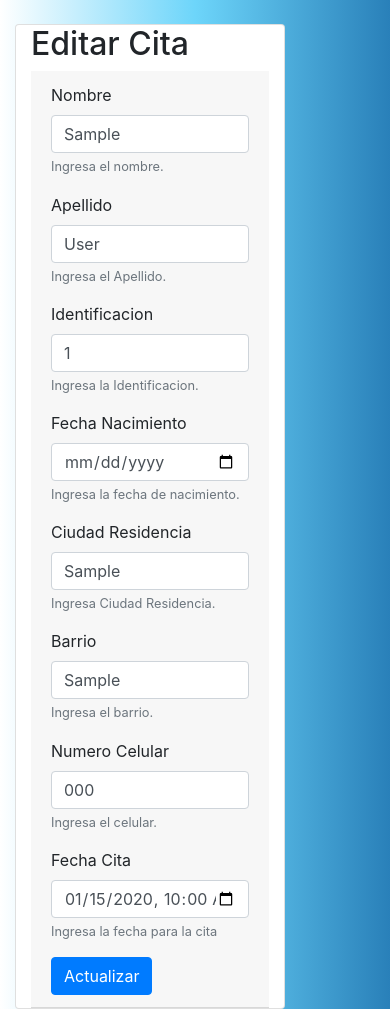
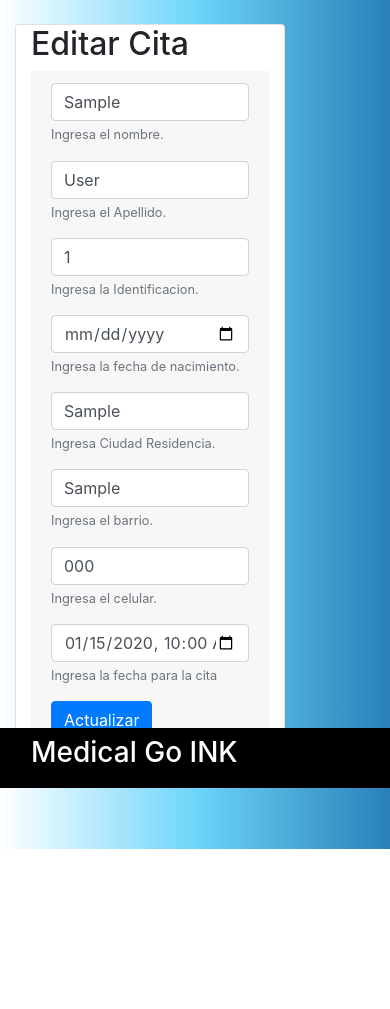
Before and after one commit to Betest/MedicalGoFlask, a Flask app: page /editappointment/1 in a window 390 px wide. Shown: the part 56-1065 px from the top of the page. After the commit the page ends 905 px from the top, so only its background shows below. Run offline with Flask 2, Linux system fonts and the light colour scheme; tables that the repository leaves empty or names only in its code hold one stand-in row (values such as "Sample post"); some libraries are stand-ins or nearby versions.

Commit message:
fix table responsive and footer

```diff
--- a/static/css/main.css
+++ b/static/css/main.css
@@ -9,3 +9,17 @@
 .icon img{
     width: 60px;
 }
+
+
+
+.footered {
+    display: block;
+    position:fixed;
+    left:0px;
+    bottom:0px;
+    height:60px;
+    width:100%;
+    background-color:black;
+    color: white;
+
+  }
--- a/templates/create-appointment.html
+++ b/templates/create-appointment.html
@@ -1,6 +1,6 @@
 {% extends "layout.html" %}
 {% block content %}
-<div class="col-md-8 card">
+<div class="container col-md-8 card">
   <h2>Agendar Cita</h2>
   <form action="/addappointment" method="POST">
 
--- a/templates/edit-appointment.html
+++ b/templates/edit-appointment.html
@@ -6,49 +6,41 @@
     <form action="/updateappointment/{{appointment.0}}" method="POST">
 
       <div class="form-group">
-        <label for="exampleInputAppointment1">Nombre</label>
         <input type="text" class="form-control" name="firstName" value="{{ appointment.1 }}">
         <small id="appointmentlHelp" class="form-text text-muted">Ingresa el nombre.</small>
       </div>
 
       <div class="form-group">
-        <label for="exampleInputLastName1">Apellido</label>
         <input type="text" class="form-control" name="lastName" value="{{ appointment.2 }}">
         <small id="lasteNameHelp" class="form-text text-muted">Ingresa el Apellido.</small>
       </div>
 
       <div class="form-group">
-          <label for="exampleInputIdent1">Identificacion</label>
           <input type="text" class="form-control" name="ident" value="{{ appointment.3 }}">
           <small id="identHelp" class="form-text text-muted">Ingresa la Identificacion.</small>
         </div>
 
         <div class="form-group">
-          <label for="exampleInputDate1">Fecha Nacimiento</label>
           <input type="date" class="form-control" name="date" value="{{ appointment.4 }}">
           <small id="dateHelp" class="form-text text-muted">Ingresa la fecha de nacimiento.</small>
         </div>
 
         <div class="form-group">
-          <label for="exampleInputCity1">Ciudad Residencia</label>
           <input type="text" class="form-control" name="city" value="{{ appointment.5 }}">
           <small id="cityHelp" class="form-text text-muted">Ingresa Ciudad Residencia.</small>
         </div>
 
         <div class="form-group">
-          <label for="exampleInputNeighborhood1">Barrio</label>
           <input type="text" class="form-control" name="neighborhood" value="{{ appointment.6 }}">
           <small id="neighborhoodHelp" class="form-text text-muted">Ingresa el barrio.</small>
         </div>
 
         <div class="form-group">
-          <label for="exampleInputMobile1">Numero Celular</label>
           <input type="number" class="form-control" name="mobile" value="{{ appointment.7 }}">
           <small id="mobileHelp" class="form-text text-muted">Ingresa el celular.</small>
         </div>
 
         <div class="form-group">
-          <label for="exampleInputDateAppointment">Fecha Cita</label>
           <input type="datetime-local" class="form-control" name="dateAppointment" value="{{ appointment.8 }}">
           <small id="dateAppointmentHelp" class="form-text text-muted">Ingresa la fecha para la cita</small>
         </div>
--- a/templates/home.html
+++ b/templates/home.html
@@ -23,8 +23,8 @@
       </div>
 
 
-      <div class="container">
-        <table class="table table-dark table-bordered table-striped table-sm">
+      <div class="container table-responsive ">
+        <table class="table table-dark table-bordered table-striped table-responsive table-hover">
           <thead>
             <tr>
               <th scope="col">Nombre</th>
--- a/templates/layout.html
+++ b/templates/layout.html
@@ -1,18 +1,22 @@
 <!DOCTYPE html>
 <html lang="en">
+
 <head>
   <meta charset="UTF-8">
   <meta name="viewport" content="width=device-width, initial-scale=1.0">
   <title>Medical Go Flask</title>
 
-    <link rel="stylesheet" href="https://stackpath.bootstrapcdn.com/bootstrap/4.4.1/css/bootstrap.min.css" integrity="sha384-Vkoo8x4CGsO3+Hhxv8T/Q5PaXtkKtu6ug5TOeNV6gBiFeWPGFN9MuhOf23Q9Ifjh" crossorigin="anonymous">
+  <link rel="stylesheet" href="https://stackpath.bootstrapcdn.com/bootstrap/4.4.1/css/bootstrap.min.css"
+    integrity="sha384-Vkoo8x4CGsO3+Hhxv8T/Q5PaXtkKtu6ug5TOeNV6gBiFeWPGFN9MuhOf23Q9Ifjh" crossorigin="anonymous">
   <link rel="stylesheet" href="{{url_for('static', filename='css/main.css')}}">
 
 </head>
+
 <body>
   <nav class="navbar navbar-expand-lg navbar-dark bg-dark">
     <a class="navbar-brand" href="/">Medical Go Flask</a>
-        <button class="navbar-toggler" type="button" data-toggle="collapse" data-target="#navbarNavAltMarkup" aria-controls="navbarNavAltMarkup" aria-expanded="false" aria-label="Toggle navigation">
+    <button class="navbar-toggler" type="button" data-toggle="collapse" data-target="#navbarNavAltMarkup"
+      aria-controls="navbarNavAltMarkup" aria-expanded="false" aria-label="Toggle navigation">
       <span class="navbar-toggler-icon"></span>
     </button>
     <div class="collapse navbar-collapse" id="navbarNavAltMarkup">
@@ -28,10 +32,28 @@
     {% block content %}
     {% endblock %}
   </div>
+  <br>
+  <br>
 
 
-    <script src="https://code.jquery.com/jquery-3.4.1.slim.min.js" integrity="sha384-J6qa4849blE2+poT4WnyKhv5vZF5SrPo0iEjwBvKU7imGFAV0wwj1yYfoRSJoZ+n" crossorigin="anonymous"></script>
-    <script src="https://cdn.jsdelivr.net/npm/popper.js@1.16.0/dist/umd/popper.min.js" integrity="sha384-Q6E9RHvbIyZFJoft+2mJbHaEWldlvI9IOYy5n3zV9zzTtmI3UksdQRVvoxMfooAo" crossorigin="anonymous"></script>
-    <script src="https://stackpath.bootstrapcdn.com/bootstrap/4.4.1/js/bootstrap.min.js" integrity="sha384-wfSDF2E50Y2D1uUdj0O3uMBJnjuUD4Ih7YwaYd1iqfktj0Uod8GCExl3Og8ifwB6" crossorigin="anonymous"></script>
+
+  <script src="https://code.jquery.com/jquery-3.4.1.slim.min.js"
+    integrity="sha384-J6qa4849blE2+poT4WnyKhv5vZF5SrPo0iEjwBvKU7imGFAV0wwj1yYfoRSJoZ+n"
+    crossorigin="anonymous"></script>
+  <script src="https://cdn.jsdelivr.net/npm/popper.js@1.16.0/dist/umd/popper.min.js"
+    integrity="sha384-Q6E9RHvbIyZFJoft+2mJbHaEWldlvI9IOYy5n3zV9zzTtmI3UksdQRVvoxMfooAo"
+    crossorigin="anonymous"></script>
+  <script src="https://stackpath.bootstrapcdn.com/bootstrap/4.4.1/js/bootstrap.min.js"
+    integrity="sha384-wfSDF2E50Y2D1uUdj0O3uMBJnjuUD4Ih7YwaYd1iqfktj0Uod8GCExl3Og8ifwB6"
+    crossorigin="anonymous"></script>
   <script src="{{url_for('static', filename='js/main.js')}}"></script>
+</body>
+ <br>
+ <br>
+<footer class="navbar navbar-fixed-bottom footered">
+  <div class="container">
+    <h3>Medical Go INK </h3>
+  </div>
+</footer>
+
 </html>
```
Lines whose indentation alone changed are shown as unchanged.
